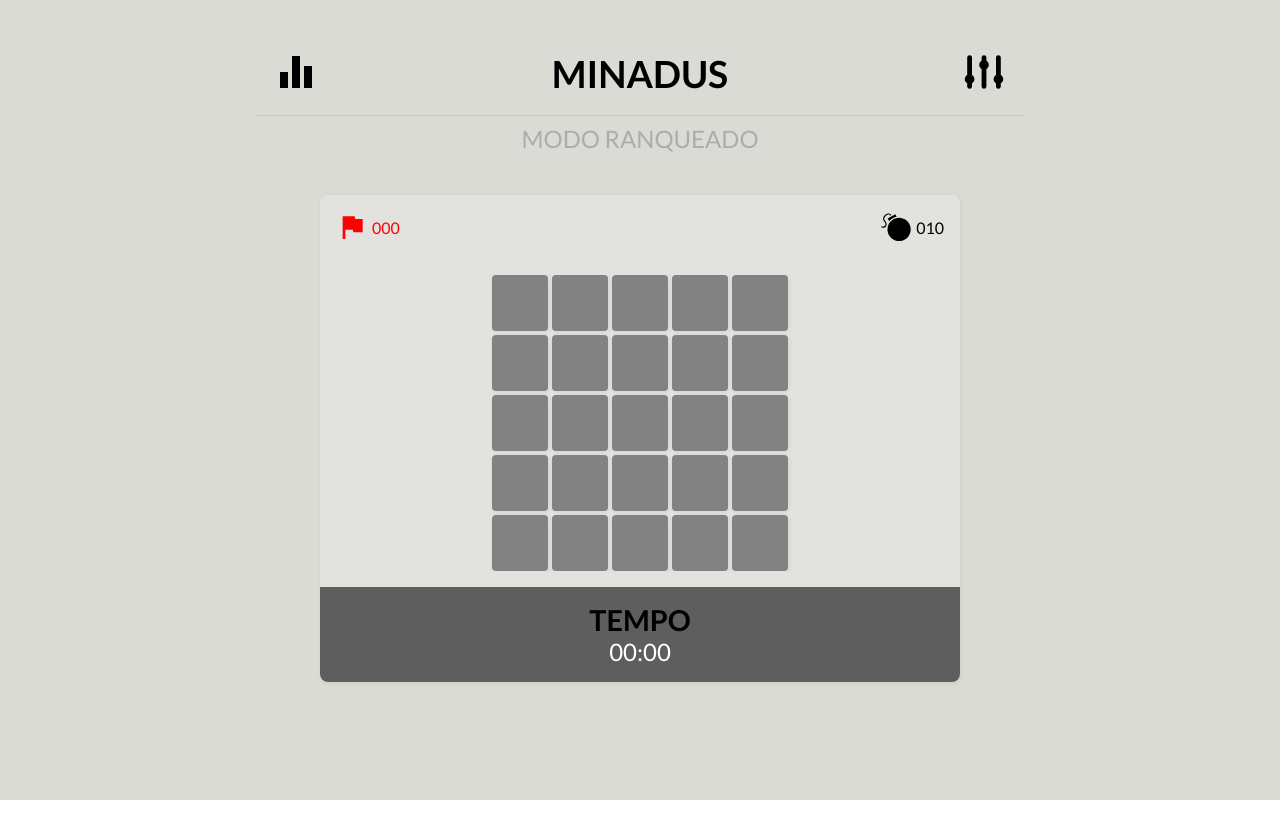
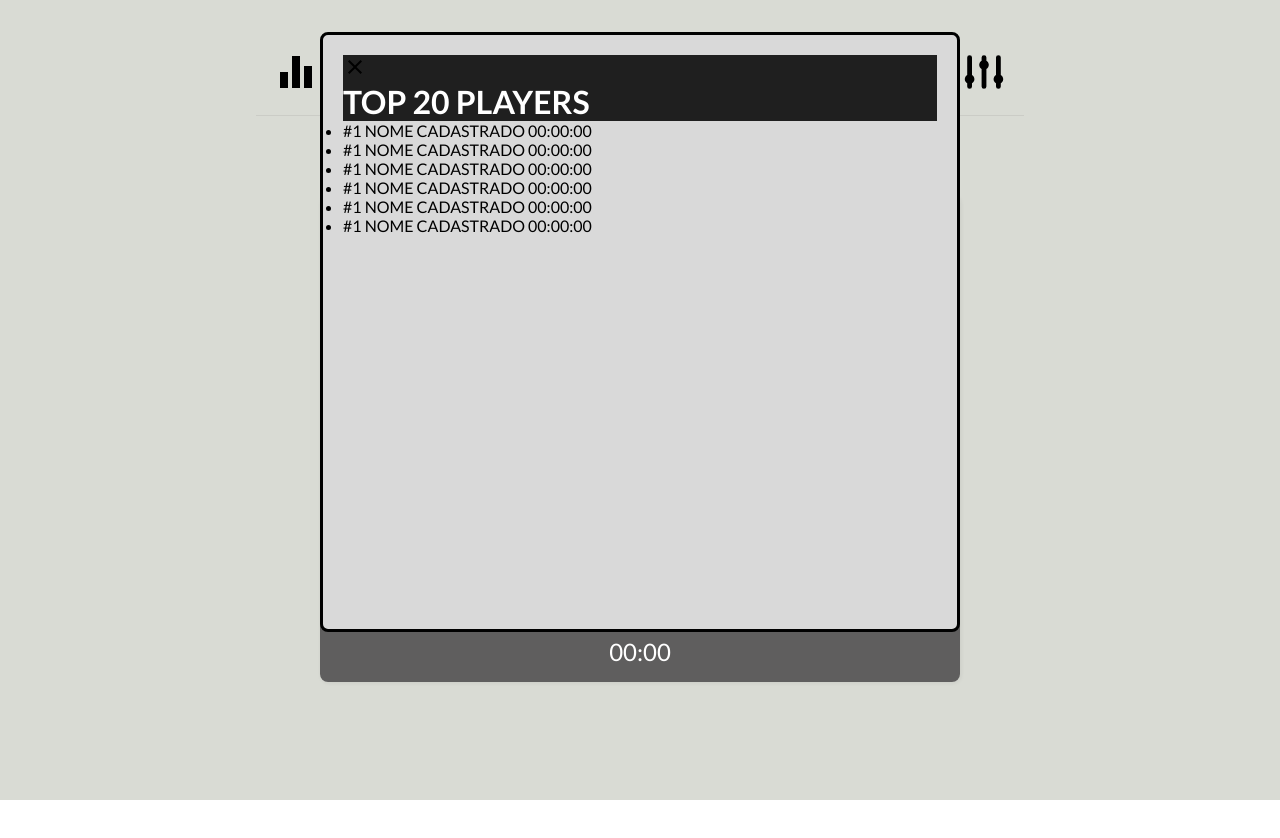
Before and after one commit to melinnediniz/MINADUS, a React (Vite) app in the folder app/: page / in a window 1280 px wide. Shown: the top 838 px of the page. Before the commit the page ends 800 px from the top, so only its background shows below. Built offline with nearby package versions, Linux system fonts and the light colour scheme.

Commit message:
Ranking iniciado

```diff
--- a/app/src/components/Header/index.jsx
+++ b/app/src/components/Header/index.jsx
@@ -1,5 +1,6 @@
 import { HiAdjustments as ConfigIcon } from "react-icons/hi";
 import { MdEqualizer as RankingIcon } from "react-icons/md";
+
 
 import "./styles.css";
 
@@ -8,11 +9,11 @@ const GAMEMODE_NAMES = {
     casual: "Modo de Jogo Livre",
 };
 
-export const Header = ({ gamemode = "casual", onSettings }) => {
+export const Header = ({ gamemode = "casual", onSettings, onRanking }) => {
     return (
         <header className="header">
             <div className="menu">
-                <button className="button">
+                <button onClick={onRanking} className="button">
                     <RankingIcon size={48} />
                 </button>
                 <h1 className="title">MINADUS</h1>
--- /dev/null
+++ b/app/src/components/Ranking/index.jsx
@@ -0,0 +1,33 @@
+import React from 'react'
+import { MdClose as CloseIcon } from "react-icons/md";
+
+import "./styles.css";
+
+export const Ranking = ({
+    onClose,
+    visible = false,
+}) => {
+
+  return (
+    <>
+    <dialog open={visible} className='dia'>
+        <header id='header'>
+            <button onClick={onClose} className="button">
+                <CloseIcon size={24} />
+            </button>
+            <h1>TOP 20 PLAYERS</h1>
+        </header>
+        <body id='body'>
+            <ul>
+                <li>#1  NOME CADASTRADO       00:00:00</li>
+                <li>#1  NOME CADASTRADO       00:00:00</li>
+                <li>#1  NOME CADASTRADO       00:00:00</li>
+                <li>#1  NOME CADASTRADO       00:00:00</li>
+                <li>#1  NOME CADASTRADO       00:00:00</li>
+                <li>#1  NOME CADASTRADO       00:00:00</li>
+            </ul>
+              </body>
+    </dialog>
+    </>
+  );
+};
--- /dev/null
+++ b/app/src/components/Ranking/styles.css
@@ -0,0 +1,19 @@
+.dia {
+    border-radius: 8px;
+    max-height: 600px;
+    max-width: 50%;
+    width: 60%;
+    display: flex;
+    flex-direction: column;
+    align-items: center;
+    padding: 20px;
+    background-color: #D9D9D9;
+    margin: auto;
+    height: 80%;
+}
+
+.dia #header{
+    background-color: #1F1F1F;
+    color: #FFFFFF;
+    width: 100%;
+}
--- a/app/src/pages/Match/index.jsx
+++ b/app/src/pages/Match/index.jsx
@@ -1,6 +1,7 @@
 import { useEffect, useState } from "react";
 import { Board } from "../../components/Board";
 import { Header } from "../../components/Header";
+import { Ranking } from "../../components/Ranking";
 import { SettingSidebar } from "../../components/SettingSidebar";
 import { GameService } from "../../services/GameService";
 import { getLevels } from "../../utils/getLevels";
@@ -13,6 +14,7 @@ export const Match = () => {
     const [level, setLevel] = useState(getLevels()[0]); // default is 'easy'
     const [board, setBoard] = useState([]);
     const [settingVisible, setSettingsVisible] = useState(false);
+    const [rankingVisible, setRankingVisible] = useState(false);
 
     useEffect(() => {
         async function fetch() {
@@ -21,6 +23,10 @@ export const Match = () => {
         }
         fetch();
     }, []);
+
+    function toggleRanking() {
+        setRankingVisible(!rankingVisible);
+    }
 
     function toggleSettingSidebar() {
         setSettingsVisible(!settingVisible);
@@ -36,7 +42,7 @@ export const Match = () => {
 
     return (
         <div className="page">
-            <Header gamemode={gamemode} onSettings={toggleSettingSidebar} />
+            <Header gamemode={gamemode} onSettings={toggleSettingSidebar} onRanking={toggleRanking} />
             <Board totalBombs={level.bombs} board={board} style={level.style} />
             <SettingSidebar
                 onClose={toggleSettingSidebar}
@@ -46,6 +52,9 @@ export const Match = () => {
                 getLevel={() => level}
                 visible={settingVisible}
             />
+            <Ranking
+                onClose={toggleRanking}
+                visible={rankingVisible}/>
         </div>
     );
 };
```
